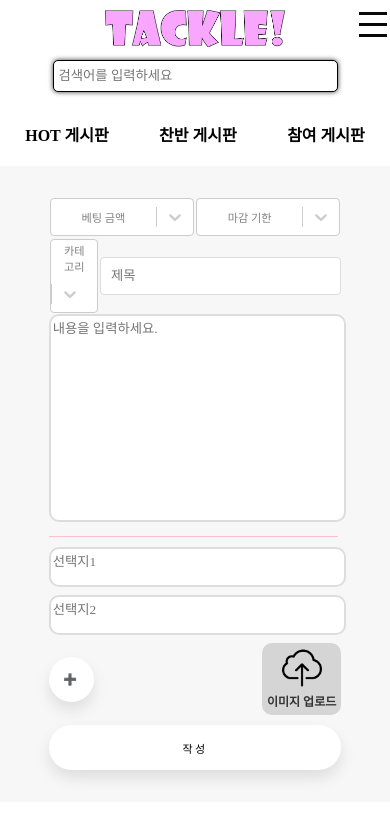
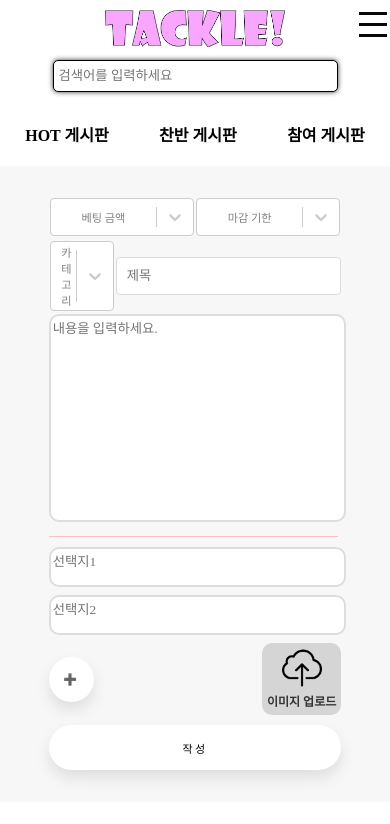
Before and after one commit to ejeonghun/react_tackle, a React (Create React App) app in the folder frontend/: page /write in a window 390 px wide. Shown: the top 824 px of the page. Built offline with nearby package versions, Linux system fonts and the light colour scheme; a web font is replaced by a local one.

Commit message:
글쓰기 컴포넌트 미디어 쿼리(반응형) 추가

```diff
--- a/frontend/src/App.js
+++ b/frontend/src/App.js
@@ -82,7 +82,7 @@ function MainLayout() {
         <Route path='/mypage/myvote' element={<MyVotePage/>} />
         <Route path='/test' element={<Test/>} />
         <Route path='/admin' element={<AdminPage/>} />
-        <Route path='/mypage/myreplie' element={<MyReplie/>} />
+        <Route path='/mypage/mycomment' element={<MyReplie/>} />
         <Route path='/admin/member' element={<AdminMember/>} />
         {/* 여기에서 vote/? 의 값에 따라서 API로 부터 JSON형식으로 데이터를 받아 데이터를 처리하는 로직을 작성해야함. */}
       </Routes>
--- a/frontend/src/component/Mypage/Mypage.js
+++ b/frontend/src/component/Mypage/Mypage.js
@@ -40,7 +40,7 @@ function Mypage() {
             <img src="./img/pencil.png" alt="" className="icon_img" />
             <span>작성한 글</span>
         </Link>
-        <Link to="comment" className="icon_group">
+        <Link to="mycomment" className="icon_group">
             <img src="./img/comment.png" alt="" className="icon_img" />
             <span>작성한 댓글</span>
         </Link>
--- a/frontend/src/component/Write/Write.css
+++ b/frontend/src/component/Write/Write.css
@@ -227,3 +227,9 @@
     border: 1px solid #ddd; /* 필요에 따라 변경 가능 */
 
 }
+
+@media (max-width: 820px) {
+    .TitleInput {
+        width: 70%;
+    }
+}
--- a/frontend/src/component/Write/Write.js
+++ b/frontend/src/component/Write/Write.js
@@ -42,6 +42,10 @@ font-size: 14px;
     font-size: 0.7rem;
     margin-left: 0.09rem;
     margin-right: 0.09rem;
+
+    .TitleInput {
+        width: 60%;
+    }
 }
 
 .react-select__control {
```
